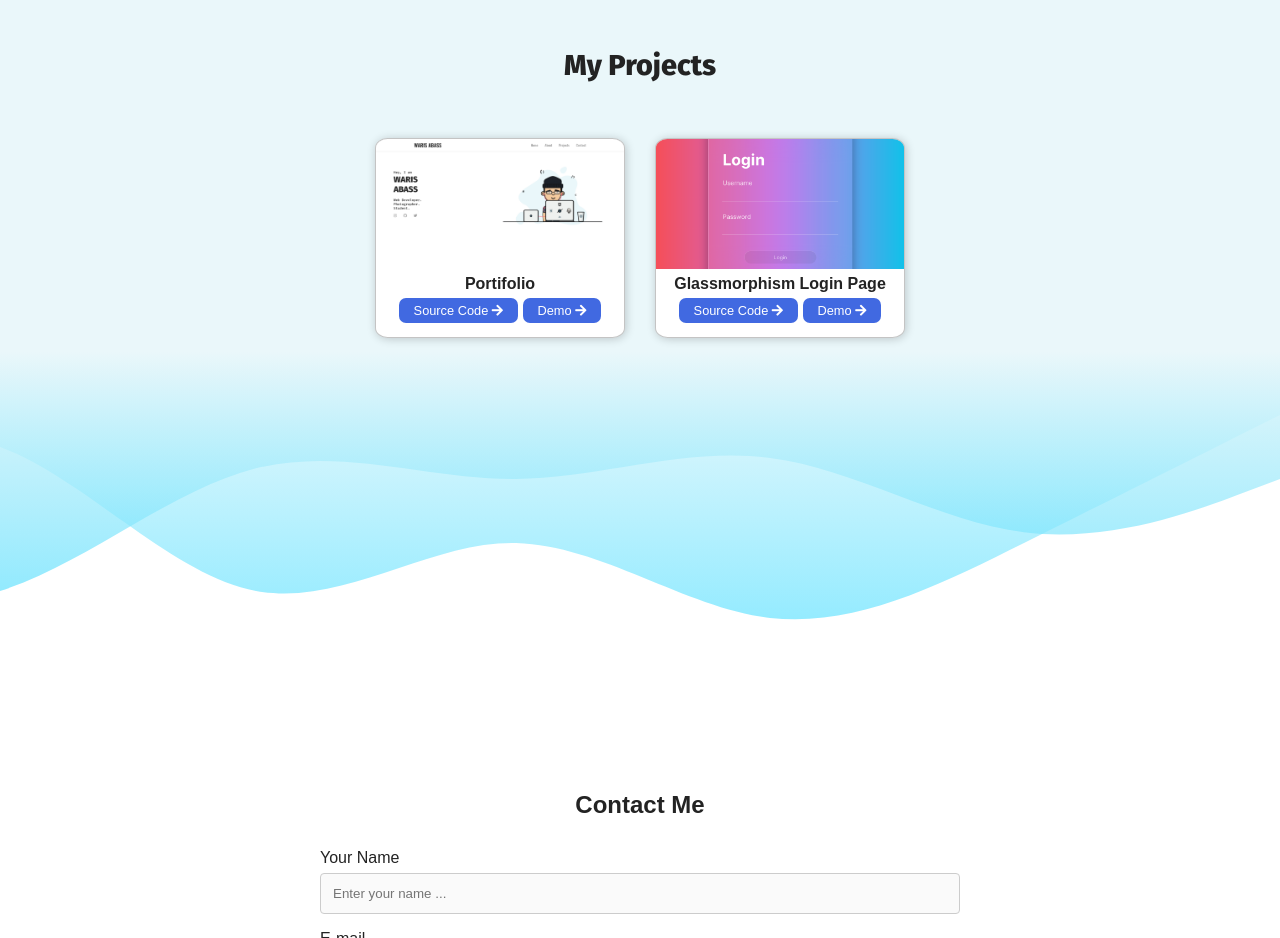
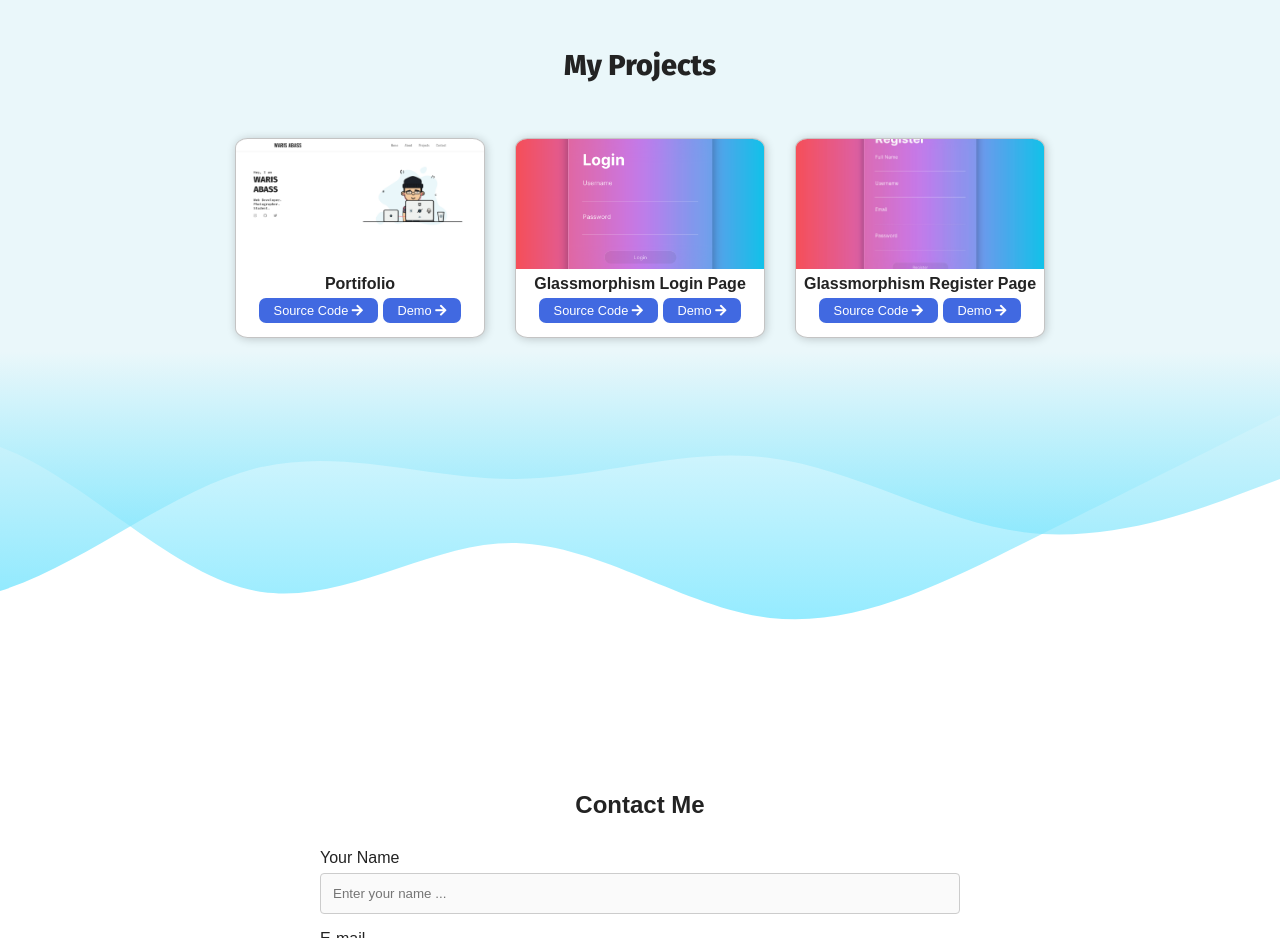
Before and after one commit to warisreshi/warisreshi.github.io, a plain HTML site: page index.html in a window 1280 px wide. Shown: the part 1640-2578 px from the top of the page. Drawn offline with nearby package versions, Linux system fonts and the light colour scheme.

Commit message:
Added Project 3.

```diff
--- a/index.html
+++ b/index.html
@@ -98,6 +98,14 @@
 						<a href="https://warisreshi.github.io/glassmorphism_loginpage/" target="_blank"><button>Demo	<i class="fas fa-arrow-right"></i></button></a>
 					</div>
 				</div>
+				<div class="card" data-aos="zoom-in" data-aos-delay="150">
+					<div class="header tiga"></div>
+					<div class="judul">
+						<h4>Glassmorphism Register Page</h4>
+						<a href="https://github.com/warisreshi/glassmorphism_registerpage/" target="_blank"><button>Source Code	<i class="fas fa-arrow-right"></i></button></a>
+						<a href="https://warisreshi.github.io/glassmorphism_registerpage/" target="_blank"><button>Demo	<i class="fas fa-arrow-right"></i></button></a>
+					</div>
+				</div>
 			</div>
 		</section>
 		<!-- AKHIR SECTION 3 PROJECT -->
```
Also changed, not shown: screenshots/project3.png (added).
